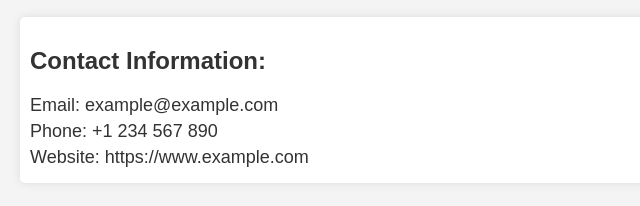
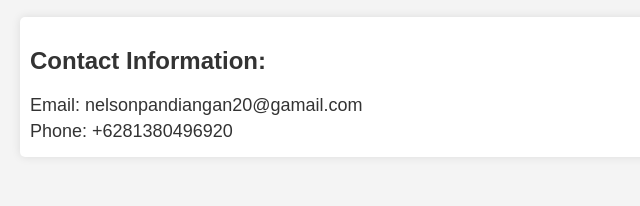
Before and after one commit to Batakbtx/About, a plain HTML site: page index.html in a window 1280 px wide. Shown: the part 104-310 px from the top of the page, without its empty margins (0-640 px from the left). Drawn offline with Linux system fonts and the light colour scheme.

Commit message:
Update index.html

```diff
--- a/index.html
+++ b/index.html
@@ -34,9 +34,8 @@
     <p>Hello! I am the developer of the application.</p>
     <div class="contact-info">
         <h2>Contact Information:</h2>
-        <p>Email: example@example.com</p>
-        <p>Phone: +1 234 567 890</p>
-        <p>Website: https://www.example.com</p>
+        <p>Email: nelsonpandiangan20@gamail.com</p>
+        <p>Phone: +6281380496920</p>
     </div>
 </body>
 </html>
```
